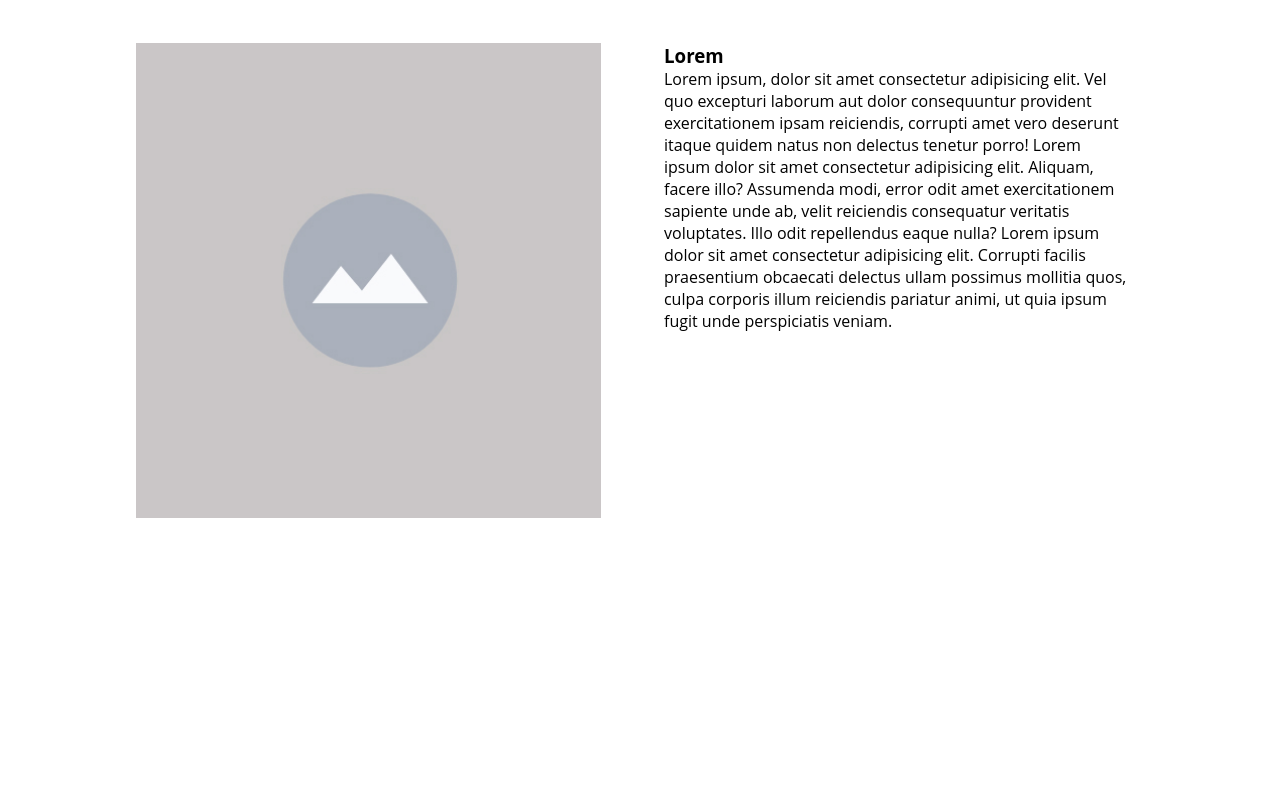
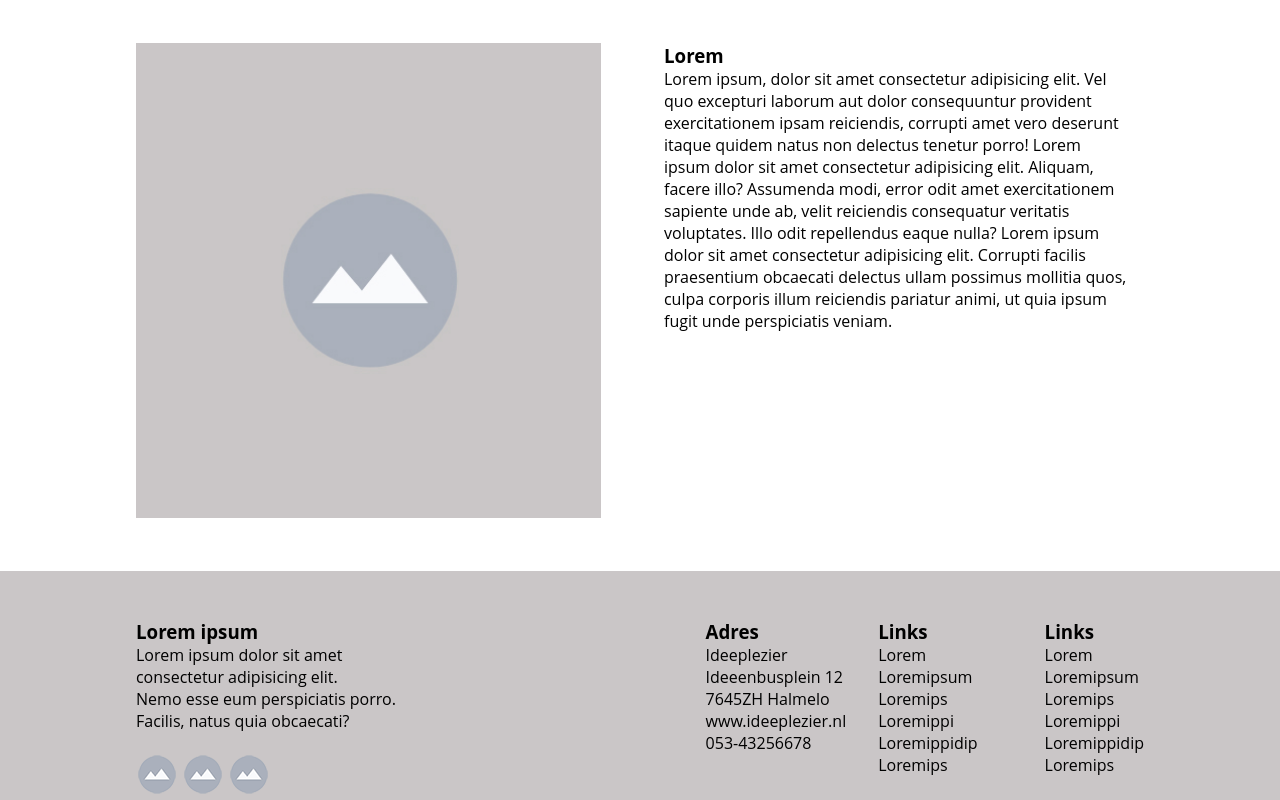
Before and after one commit to drvisiegroep/mid_fidelity, a plain HTML site: page index.html in a window 1280 px wide. Shown: the part 1939-2739 px from the top of the page. Before the commit the page ends 2510 px from the top, so only its background shows below. Drawn offline with Linux system fonts and the light colour scheme; a web font is replaced by a local one.

Commit message:
met Footer

```diff
--- a/css/style.css
+++ b/css/style.css
@@ -395,6 +395,29 @@ main section.section_three .white_container {
     padding: 0 15px;
     box-sizing: border-box;
   }
+
+  footer.section_footer {
+    display: flex;
+    justify-content: center;
+  }
+
+  footer .grey_container.container--narrow {
+    margin-bottom: 0;
+    display: flex;
+    justify-content: space-between;
+    gap: 2rem;
+    width: 100%;
+  }
+
+  footer .widget.widget_one {
+    flex: 4;
+  }
+
+  footer .widget.widget_two,
+  footer .widget.widget_three,
+  footer .widget.widget_four {
+    flex: 1;
+  }
 }
 
 /* EINDE MEDIA QUERIES */
--- a/index.html
+++ b/index.html
@@ -146,16 +146,50 @@
   </p>
 </div>
 </div>
-    </section>
-
-
-
-
-
-
-
+</section>
 
   </main>
+  <footer class="section_footer container--grey">
+    <div class="grey_container container--narrow ">
+      <div class="widget widget_one">
+        <h3>Lorem ipsum</h3>
+        <p>Lorem ipsum dolor sit amet<br>
+          consectetur adipisicing elit.<br>Nemo esse eum perspiciatis porro. <br>Facilis, natus quia obcaecati?</p><br>
+        <img src="images/social.png" alt="Facebook logo">
+        <img src="images/social.png" alt="Twitter logo">
+        <img src="images/social.png" alt="Instagram logo">
+      </div>
+      <div class="widget widget_two">
+        <h3>Adres</h3>
+          <p>Ideeplezier</p>
+          <p>Ideeenbusplein 12</p>
+          <p>7645ZH Halmelo</p>
+          <p>www.ideeplezier.nl</p>
+          <p>053-43256678</p>
+      </div>
+
+      <div class="widget widget_three">
+        <h3>Links</h3>
+          <p>Lorem</p>
+          <p>Loremipsum</p>
+          <p>Loremips</p>
+          <p>Loremippi</p>
+          <p>Loremippidip</p>
+          <p>Loremips</p>
+
+      </div>
+      <div class="widget widget_fout">
+        <h3>Links</h3>
+        <p>Lorem</p>
+        <p>Loremipsum</p>
+        <p>Loremips</p>
+        <p>Loremippi</p>
+        <p>Loremippidip</p>
+        <p>Loremips</p>
+
+    </div>
+  </div>
+  </footer>
 
   <script  src="./script.js"></script>
 
```
Also changed, not shown: images/social.jpg (added), images/social.png (added).
